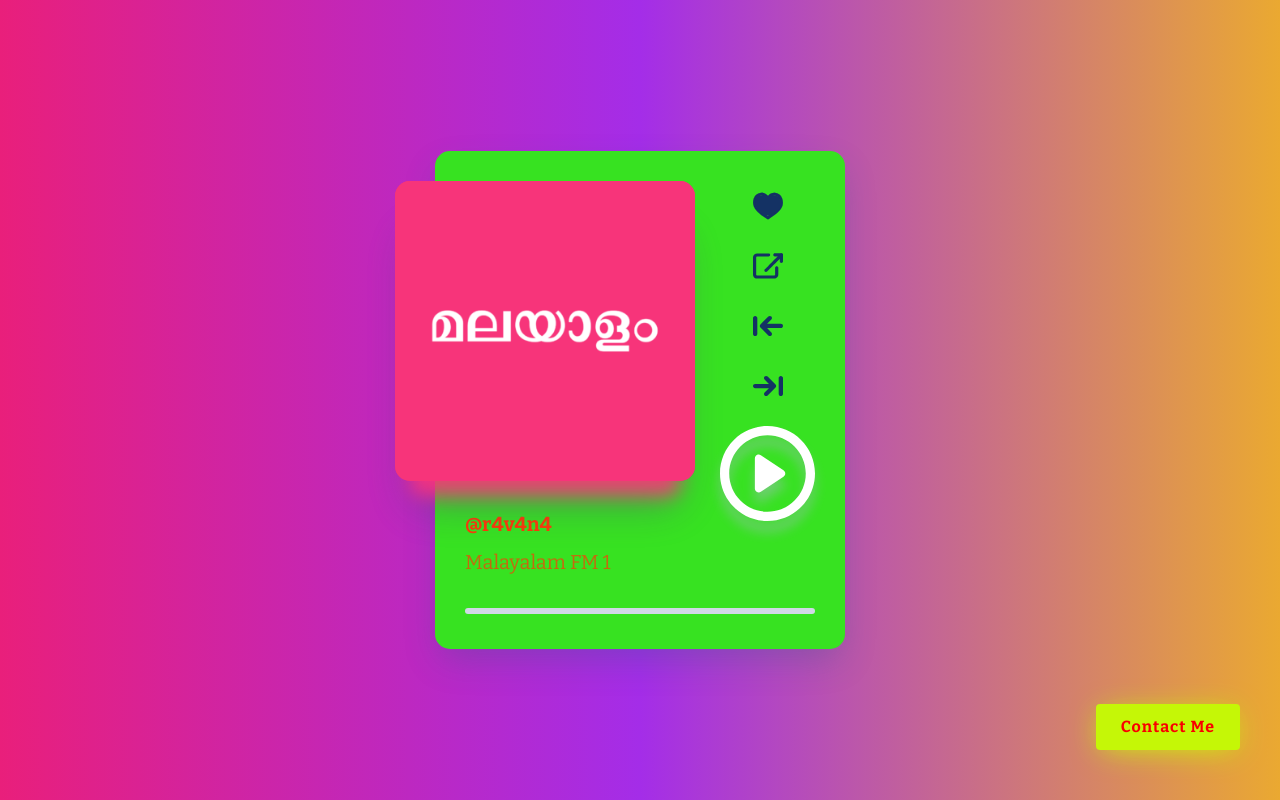
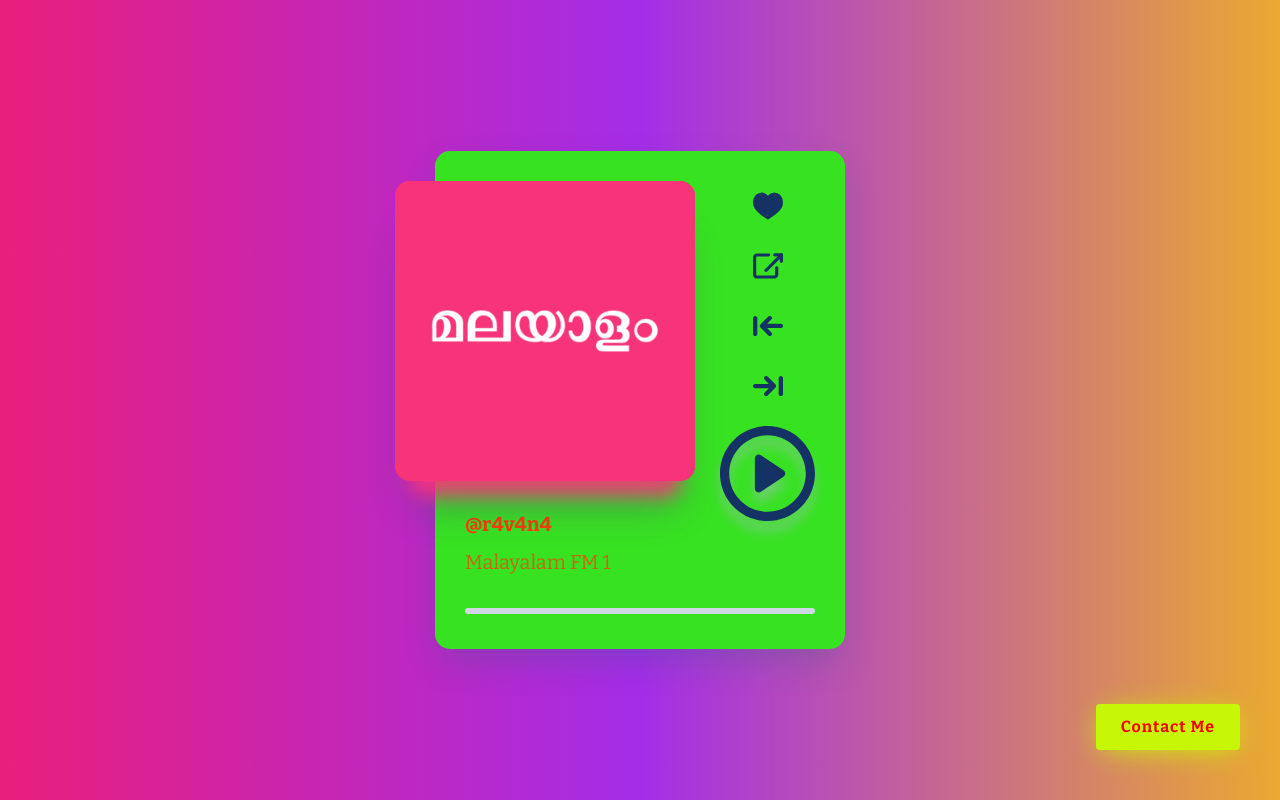
Before and after one commit to ravana69/mobileversion, a plain HTML site: page index.html in a window 1280 px wide. Drawn offline with nearby package versions, Linux system fonts and the light colour scheme.

Commit message:
Update style.css

```diff
--- a/style.css
+++ b/style.css
@@ -236,7 +236,7 @@ body {
   margin-bottom: 0;
   font-size: 95px;
   filter: drop-shadow(0 11px 6px rgba(172, 184, 204, 0.45));
-  color: #fff;
+  color: #143264;
   width: auto;
   height: auto;
   display: inline-flex;
```
